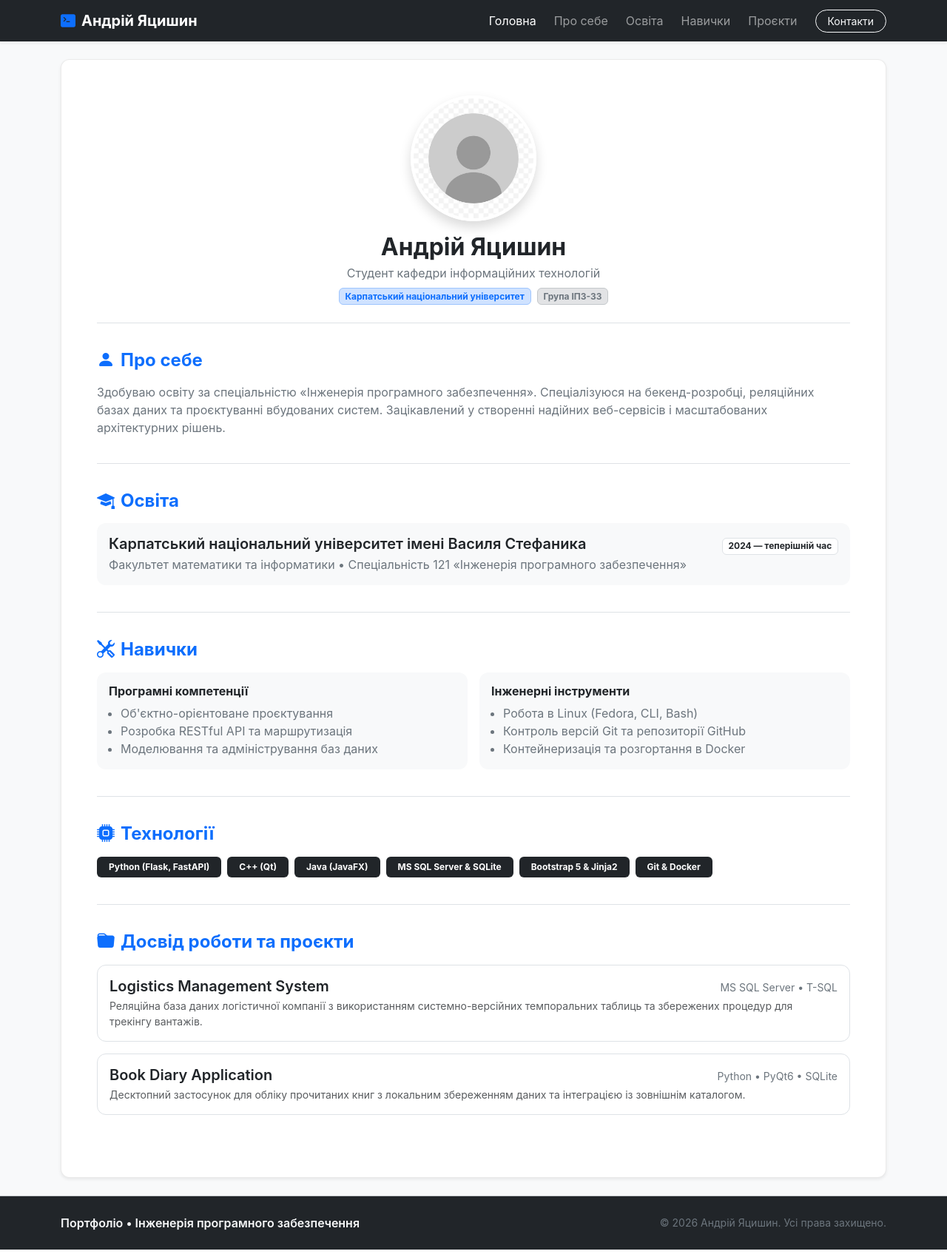
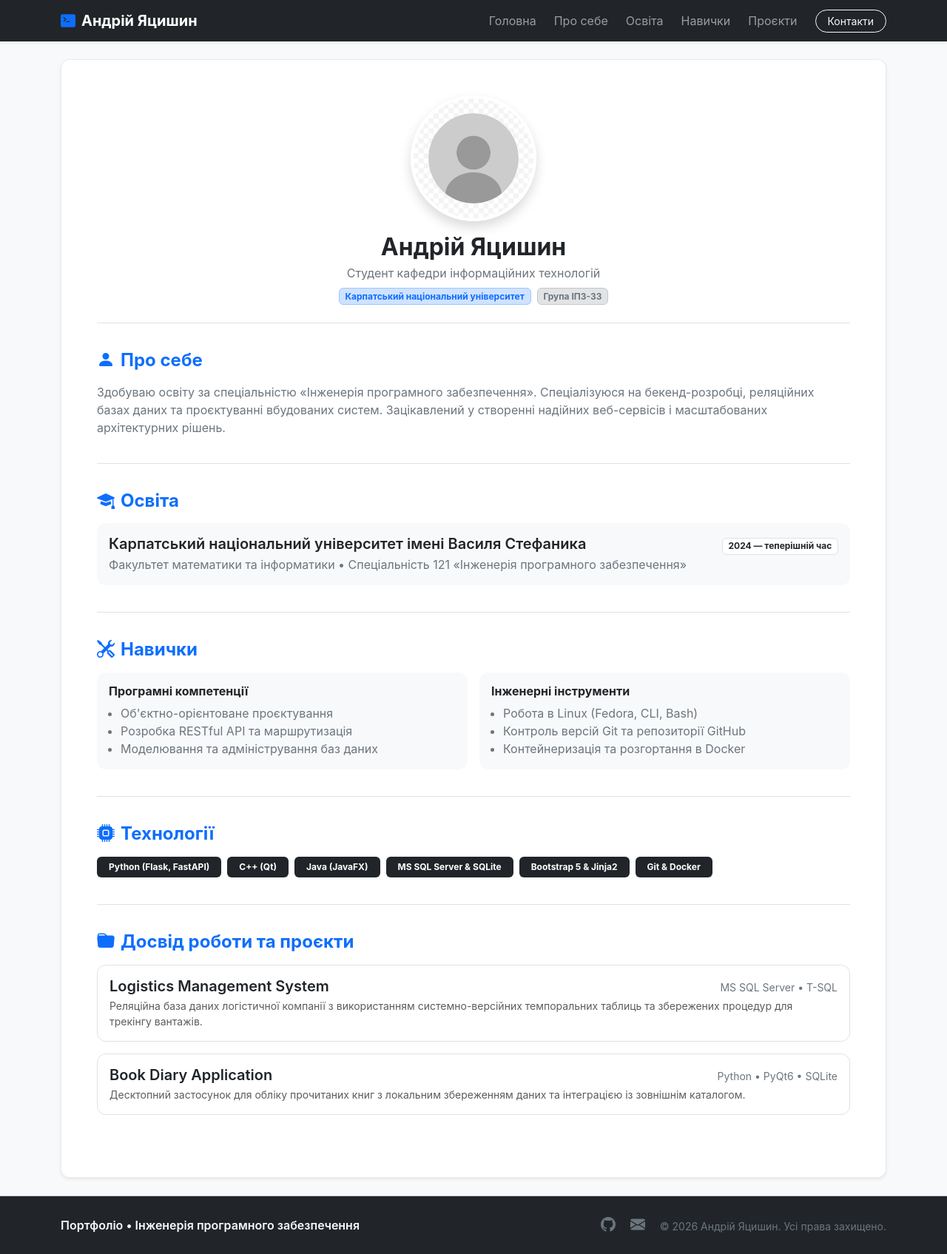
Before and after one commit to Laf0s/flask-app-lab, a Flask app: page / in a window 1280 px wide. Shown: the whole page at 74% size. Run offline with Flask 3, Linux system fonts and the light colour scheme.

Commit message:
feat: configure dynamic routing and cross-page navigation links

```diff
--- a/app.py
+++ b/app.py
@@ -1,9 +1,14 @@
 from flask import Flask, render_template
+
 app = Flask(__name__)
 
 @app.route('/')
-def main():
-    return render_template('resume.html')
+def resume():
+    return render_template('resume.html', title='Резюме | Андрій Яцишин')
+
+@app.route('/contacts')
+def contacts():
+    return render_template('contacts.html', title='Контакти | Андрій Яцишин')
 
 if __name__ == '__main__':
     app.run(debug=True)
--- a/templates/includes/footer.html
+++ b/templates/includes/footer.html
@@ -5,7 +5,13 @@
         <span class="fw-semibold">Портфоліо &bull; Інженерія програмного забезпечення</span>
       </div>
       <div class="col-md-6 text-center text-md-end text-secondary small">
-        &copy; 2026 Андрій Яцишин. Усі права захищено.
+        <a href="https://github.com/Laf0s" target="_blank" rel="noopener noreferrer" class="text-secondary text-decoration-none me-3" title="GitHub">
+          <i class="bi bi-github fs-5"></i>
+        </a>
+        <a href="{{ url_for('contacts') }}" class="text-secondary text-decoration-none me-3" title="Контакти">
+          <i class="bi bi-envelope-fill fs-5"></i>
+        </a>
+        <span>&copy; 2026 Андрій Яцишин. Усі права захищено.</span>
       </div>
     </div>
   </div>
--- a/templates/includes/navbar.html
+++ b/templates/includes/navbar.html
@@ -1,7 +1,7 @@
 <header class="sticky-top shadow-sm">
   <nav class="navbar navbar-expand-lg navbar-dark bg-dark">
     <div class="container">
-      <a class="navbar-brand fw-bold d-flex align-items-center gap-2" href="{{ url_for('main') }}">
+      <a class="navbar-brand fw-bold d-flex align-items-center gap-2" href="{{ url_for('resume') }}">
         <i class="bi bi-terminal-fill text-primary"></i>
         <span>Андрій Яцишин</span>
       </a>
@@ -13,22 +13,22 @@
       <div class="collapse navbar-collapse" id="mainNavbar">
         <ul class="navbar-nav ms-auto align-items-lg-center gap-lg-2">
           <li class="nav-item">
-            <a class="nav-link active" href="{{ url_for('main') }}">Головна</a>
+            <a class="nav-link" href="{{ url_for('resume') }}">Головна</a>
           </li>
           <li class="nav-item">
-            <a class="nav-link" href="#about">Про себе</a>
+            <a class="nav-link" href="{{ url_for('resume') }}#about">Про себе</a>
           </li>
           <li class="nav-item">
-            <a class="nav-link" href="#education">Освіта</a>
+            <a class="nav-link" href="{{ url_for('resume') }}#education">Освіта</a>
           </li>
           <li class="nav-item">
-            <a class="nav-link" href="#skills">Навички</a>
+            <a class="nav-link" href="{{ url_for('resume') }}#skills">Навички</a>
           </li>
           <li class="nav-item">
-            <a class="nav-link" href="#projects">Проєкти</a>
+            <a class="nav-link" href="{{ url_for('resume') }}#projects">Проєкти</a>
           </li>
           <li class="nav-item ms-lg-2 mt-2 mt-lg-0">
-            <a class="btn btn-outline-light btn-sm px-3 rounded-pill" href="#contacts">Контакти</a>
+            <a class="btn btn-outline-light btn-sm px-3 rounded-pill" href="{{ url_for('contacts') }}">Контакти</a>
           </li>
         </ul>
       </div>
```
